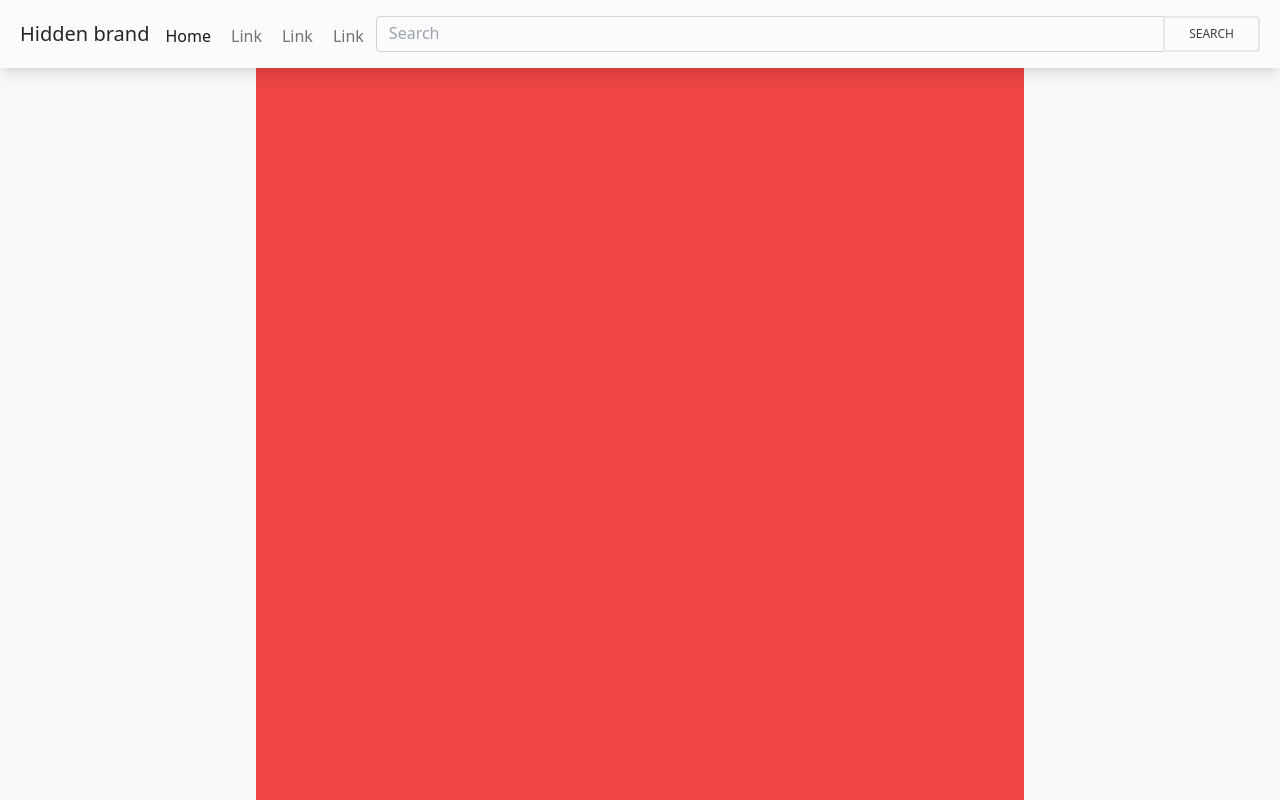
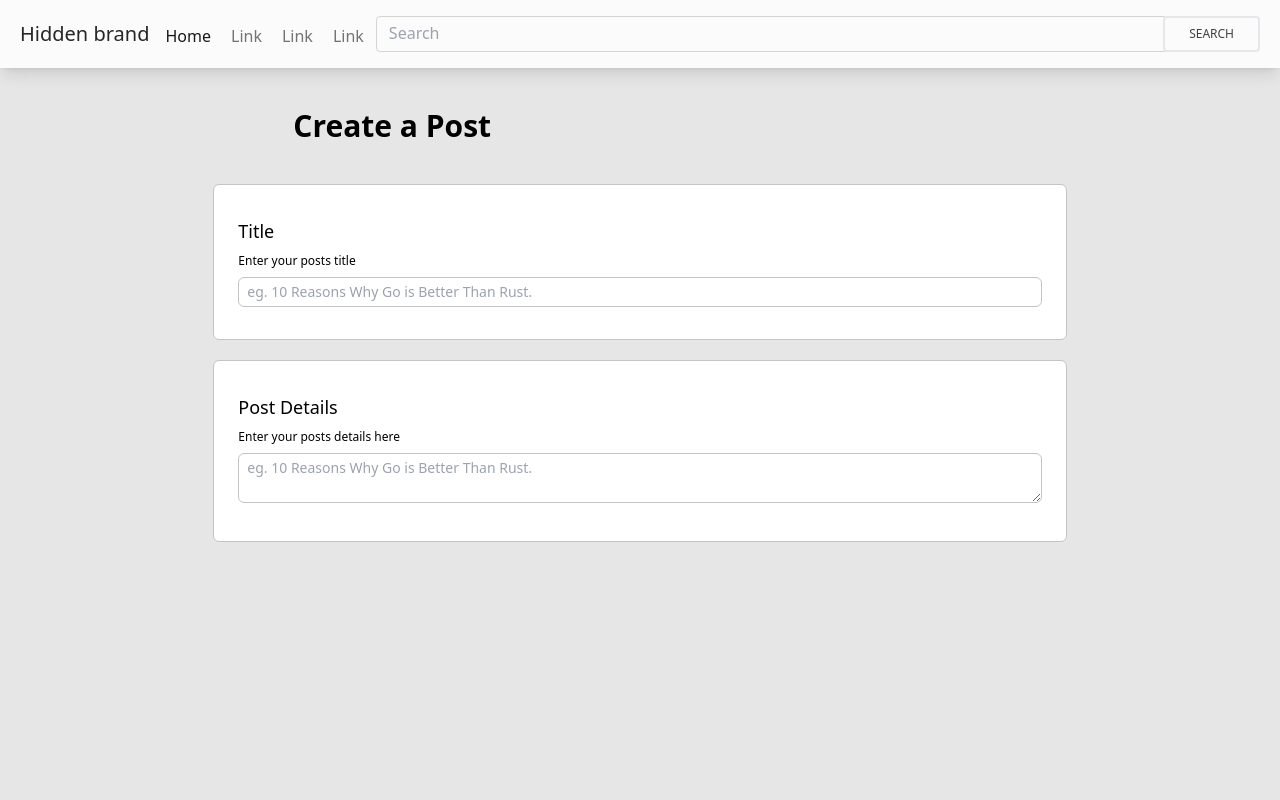
Before and after one commit to Azpect3120/stack-overflow-clone, a React (Vite) app in the folder frontend/: page /posts/create in a window 1280 px wide. Shown: the top 800 px of the page. Built offline with nearby package versions, Linux system fonts and the light colour scheme.

Commit message:
DONT DIE

```diff
--- a/frontend/src/assets/css/output.css
+++ b/frontend/src/assets/css/output.css
@@ -572,16 +572,8 @@ video {
   visibility: visible !important;
 }
 
-.absolute {
-  position: absolute;
-}
-
 .relative {
   position: relative;
-}
-
-.bottom-0 {
-  bottom: 0px;
 }
 
 .z-\[2\] {
@@ -597,9 +589,19 @@ video {
   margin-right: auto;
 }
 
+.my-2 {
+  margin-top: 0.5rem;
+  margin-bottom: 0.5rem;
+}
+
 .my-4 {
   margin-top: 1rem;
   margin-bottom: 1rem;
+}
+
+.my-5 {
+  margin-top: 1.25rem;
+  margin-bottom: 1.25rem;
 }
 
 .-mr-0 {
@@ -670,13 +672,13 @@ video {
   height: 1.75rem;
 }
 
-.h-screen {
-  height: 100vh;
-}
-
 .h-fit {
   height: -moz-fit-content;
   height: fit-content;
+}
+
+.h-screen {
+  height: 100vh;
 }
 
 .min-h-full {
@@ -685,6 +687,10 @@ video {
 
 .w-10 {
   width: 2.5rem;
+}
+
+.w-2\/3 {
+  width: 66.666667%;
 }
 
 .w-5 {
@@ -709,18 +715,6 @@ video {
 
 .w-full {
   width: 100%;
-}
-
-.w-9\/12 {
-  width: 75%;
-}
-
-.w-3\/4 {
-  width: 75%;
-}
-
-.w-3\/5 {
-  width: 60%;
 }
 
 .min-w-0 {
@@ -806,6 +800,16 @@ video {
   border-style: solid;
 }
 
+.border-light-background {
+  --tw-border-opacity: 1;
+  border-color: rgb(230 230 230 / var(--tw-border-opacity));
+}
+
+.border-light-border {
+  --tw-border-opacity: 1;
+  border-color: rgb(196 196 196 / var(--tw-border-opacity));
+}
+
 .border-neutral-300 {
   --tw-border-opacity: 1;
   border-color: rgb(212 212 212 / var(--tw-border-opacity));
@@ -826,18 +830,18 @@ video {
   background-color: rgb(79 70 229 / var(--tw-bg-opacity));
 }
 
+.bg-light-background {
+  --tw-bg-opacity: 1;
+  background-color: rgb(230 230 230 / var(--tw-bg-opacity));
+}
+
 .bg-transparent {
   background-color: transparent;
 }
 
-.bg-light-background {
+.bg-white {
   --tw-bg-opacity: 1;
-  background-color: rgb(248 249 249 / var(--tw-bg-opacity));
-}
-
-.bg-red-500 {
-  --tw-bg-opacity: 1;
-  background-color: rgb(239 68 68 / var(--tw-bg-opacity));
+  background-color: rgb(255 255 255 / var(--tw-bg-opacity));
 }
 
 .bg-clip-padding {
@@ -852,9 +856,18 @@ video {
   padding: 0.5rem;
 }
 
+.p-6 {
+  padding: 1.5rem;
+}
+
 .px-2 {
   padding-left: 0.5rem;
   padding-right: 0.5rem;
+}
+
+.px-20 {
+  padding-left: 5rem;
+  padding-right: 5rem;
 }
 
 .px-3 {
@@ -880,6 +893,11 @@ video {
 .py-1\.5 {
   padding-top: 0.375rem;
   padding-bottom: 0.375rem;
+}
+
+.py-10 {
+  padding-top: 2.5rem;
+  padding-bottom: 2.5rem;
 }
 
 .py-12 {
@@ -919,9 +937,19 @@ video {
   line-height: 2rem;
 }
 
+.text-3xl {
+  font-size: 1.875rem;
+  line-height: 2.25rem;
+}
+
 .text-base {
   font-size: 1rem;
   line-height: 1.5rem;
+}
+
+.text-lg {
+  font-size: 1.125rem;
+  line-height: 1.75rem;
 }
 
 .text-sm {
@@ -1157,6 +1185,12 @@ video {
   box-shadow: var(--tw-ring-offset-shadow), var(--tw-ring-shadow), var(--tw-shadow, 0 0 #0000);
 }
 
+.focus\:ring-1:focus {
+  --tw-ring-offset-shadow: var(--tw-ring-inset) 0 0 0 var(--tw-ring-offset-width) var(--tw-ring-offset-color);
+  --tw-ring-shadow: var(--tw-ring-inset) 0 0 0 calc(1px + var(--tw-ring-offset-width)) var(--tw-ring-color);
+  box-shadow: var(--tw-ring-offset-shadow), var(--tw-ring-shadow), var(--tw-shadow, 0 0 #0000);
+}
+
 .focus\:ring-inset:focus {
   --tw-ring-inset: inset;
 }
@@ -1164,6 +1198,11 @@ video {
 .focus\:ring-indigo-600:focus {
   --tw-ring-opacity: 1;
   --tw-ring-color: rgb(79 70 229 / var(--tw-ring-opacity));
+}
+
+.focus\:ring-green-500:focus {
+  --tw-ring-opacity: 1;
+  --tw-ring-color: rgb(34 197 94 / var(--tw-ring-opacity));
 }
 
 .focus-visible\:outline:focus-visible {
--- a/frontend/src/pages/PostForm.tsx
+++ b/frontend/src/pages/PostForm.tsx
@@ -7,7 +7,23 @@ function PostForm (): JSX.Element {
         <div className="w-full h-fit bg-light-background">
             <Navbar />
 
-            <div className="w-3/5 h-screen mx-auto bg-red-500">
+            <div className="w-2/3 h-screen mx-auto">
+                <h1 className="font-bold text-3xl px-20 py-10">
+                    Create a Post
+                </h1>
+
+                <div className="h-fit w-full rounded-md p-6 bg-white border border-light-border">
+                    <h1 className="text-lg py-2"> Title </h1>
+                    <p className="text-xs"> Enter your posts title </p>
+                    <input className="text-sm w-full my-2 px-2 py-1 border border-light-border rounded-md outline-none focus:ring-1 focus:ring-green-500" type="text" name="title" placeholder="eg. 10 Reasons Why Go is Better Than Rust." required />
+                </div>
+
+                <div className="h-fit w-full my-5 rounded-md p-6 bg-white border border-light-border">
+                    <h1 className="text-lg py-2"> Post Details </h1>
+                    <p className="text-xs"> Enter your posts details here </p>
+                    <textarea className="text-sm w-full my-2 px-2 py-1 border border-light-border rounded-md outline-none focus:ring-1 focus:ring-green-500" name="description" placeholder="eg. 10 Reasons Why Go is Better Than Rust." required />
+                </div>
+
 
 
             </div>
--- a/frontend/tailwind.config.js
+++ b/frontend/tailwind.config.js
@@ -4,7 +4,8 @@ export default {
   theme: {
     extend: {
       colors: {
-        "light-background": "#f8f9f9",
+        "light-background": "#e6e6e6",
+        "light-border": "#c4c4c4",
       },
     },
   },
```
